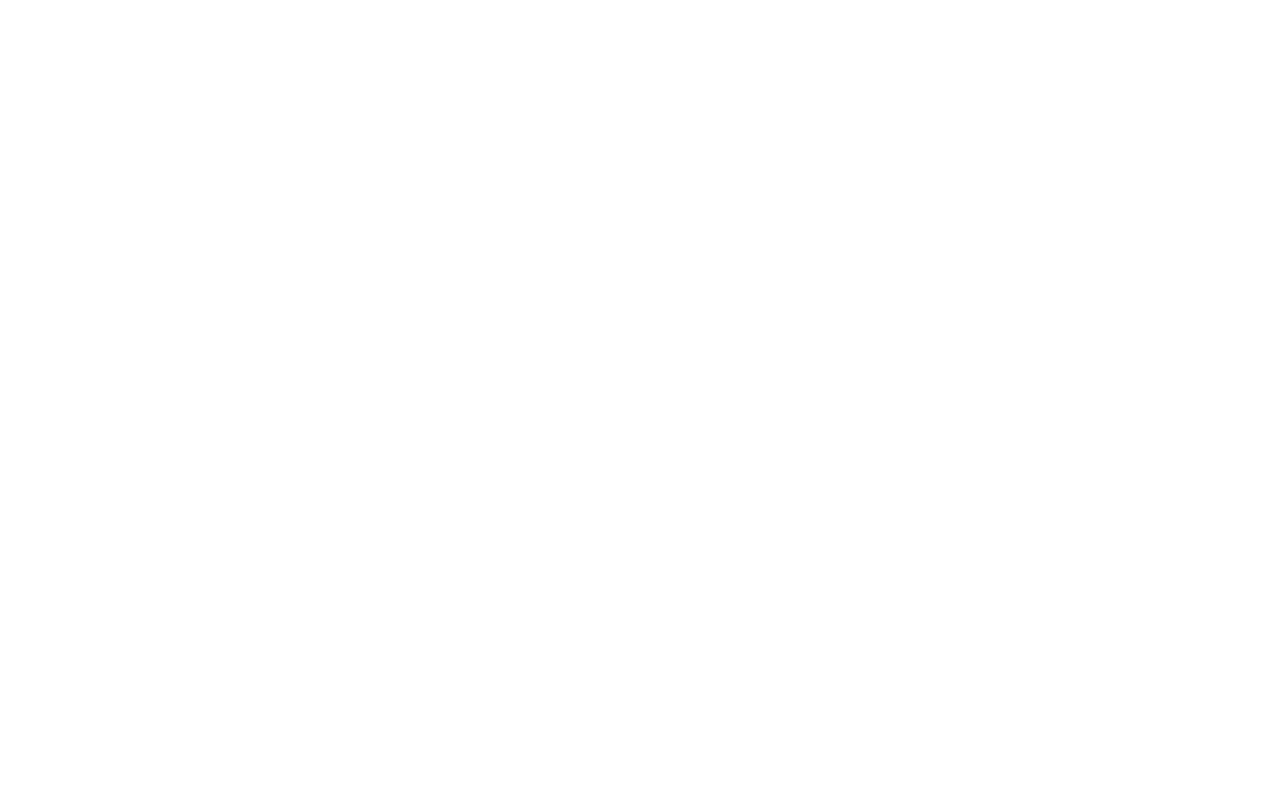
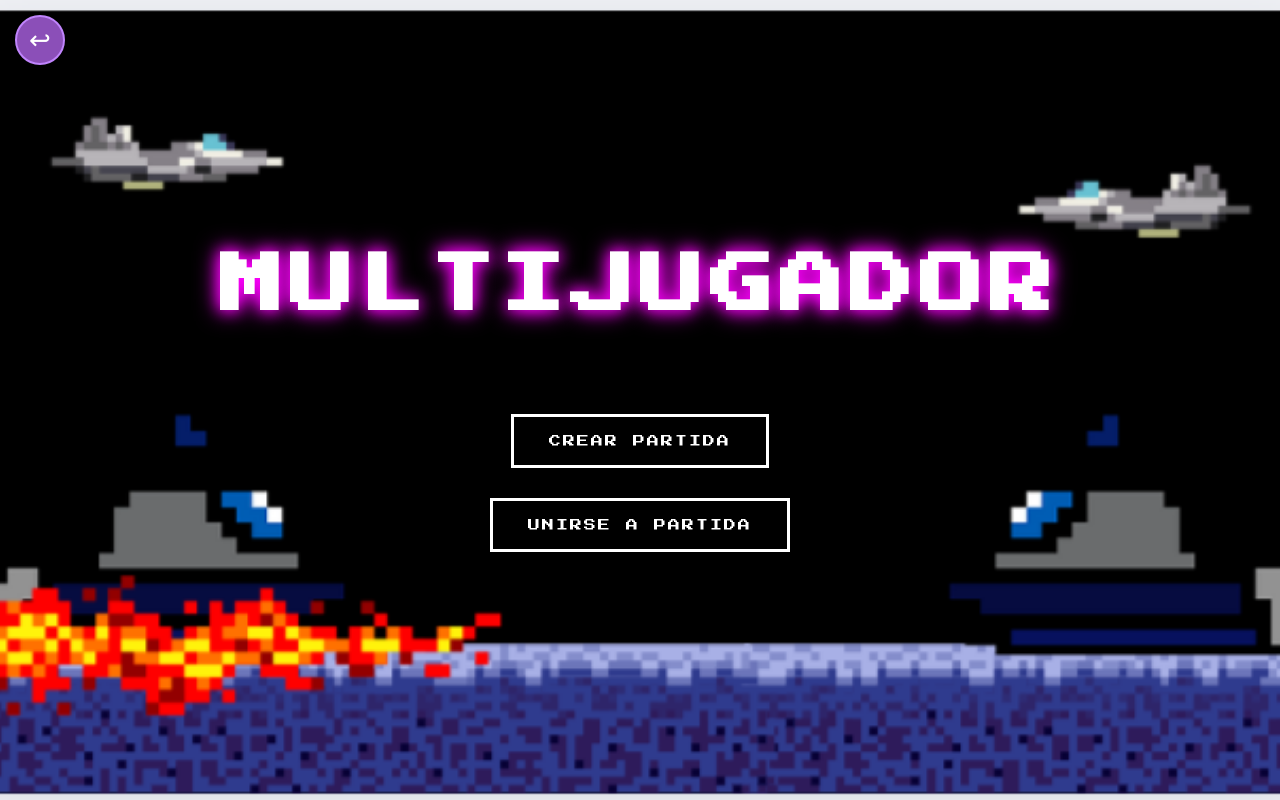
Before and after one commit to YirmanFonecaU/batalla-naval, a React (Vite) app: page /multiplayer in a window 1280 px wide. Before the commit this address had no page. Built offline with nearby package versions, Linux system fonts and the light colour scheme.

Commit message:
Pantallas Multiplayer
Crear pantallas index multiplayer

```diff
--- a/src/view/App.jsx
+++ b/src/view/App.jsx
@@ -1,9 +1,13 @@
 import React from "react";
 import { Routes, Route, useNavigate } from "react-router-dom";
+
 import Tablero from "./Tablero";
 import Juego from "./Juego";
 import Ganaste from "./Ganaste";
 import Perdiste from "./Perdiste";
+import Multiplayer  from "./Multiplayer";
+import CrearPartida from "./CrearPartida";
+import UnirsePartida from "./UnirsePartida";
 import './styles/App.css';
 
 // Componente principal de la pantalla de inicio
@@ -15,7 +19,7 @@
   };
 
   const handlePlayFriend = () => {
-    navigate("/tablero");
+    navigate("/multiplayer");
   };
 
   return (
@@ -41,8 +45,11 @@
     <Routes>
       <Route path="/" element={<Home />} />
       <Route path="/tablero" element={<Tablero />} />
+      <Route path="/multiplayer" element={<Multiplayer />} />
       <Route path="/juego" element={<Juego />} />
       <Route path="/ganaste" element={<Ganaste />} />
+      <Route path="/crearPartida" element={<CrearPartida />} />
+      <Route path="/unirsePartida" element={<UnirsePartida />} />
       <Route path="/perdiste" element={<Perdiste />} />
     </Routes>
   );
--- /dev/null
+++ b/src/view/CrearPartida.jsx
@@ -0,0 +1,28 @@
+import { useNavigate } from "react-router-dom";
+import "./styles/Style.css";
+
+export default function CrearPartida() {
+    const navigate = useNavigate();
+    navigate("/crearPartida");
+
+    return (
+        <div className="home-page">
+            <div className="top-buttons">
+                <button className="icon-btn" onClick={() => navigate("/")}>↩</button>
+            </div>
+            <div className="container">
+
+                <h1 className="title">CREAR PARTIDA</h1>
+                <label htmlFor="nombre">123456</label>
+                <input
+                    type="text"
+                    id="nombre"
+                    name="nombre"
+                    placeholder="Ingresa tu nombre"
+                    style={{ fontSize: "20px", padding: "10px", width: "500px" }}
+                />
+                <button className="btn" onClick={() => navigate()}>Crear partida</button>
+            </div>
+        </div>
+    );
+}
--- /dev/null
+++ b/src/view/Multiplayer.jsx
@@ -0,0 +1,29 @@
+import React from "react";
+import { useNavigate } from "react-router-dom";
+import "./styles/Style.css";
+import CrearPartida from "./CrearPartida";
+import UnirsePartida from "./UnirsePartida";
+
+export default function Multiplayer() {
+    const navigate = useNavigate();
+    navigate("/multiplayer");
+    const handleCreate = () => {
+        navigate("/crearPartida");
+    }
+
+  return (
+    <div className="home-page">
+      <div className="container">
+        <div className="top-buttons">
+        <button className="icon-btn" onClick={() => navigate("/")}>↩</button>
+        </div>
+        <h1 className="title">MULTIJUGADOR</h1>
+        <div className="buttons">
+            <button className="btn" onClick={handleCreate}>CREAR PARTIDA </button>
+            <button className="btn"onClick={() => navigate("/unirsePartida")}>UNIRSE A PARTIDA</button>
+        </div>
+
+      </div>
+    </div>
+  );
+};
--- /dev/null
+++ b/src/view/UnirsePartida.jsx
@@ -0,0 +1,22 @@
+import { useNavigate } from "react-router-dom";
+import "./styles/Style.css";
+
+export default function UnirsePartida() {
+    const navigate = useNavigate();
+    navigate("/unirsePartida");
+
+    return (
+        <div className="home-page">
+            <div className="container">
+                <div className="top-buttons">
+                <button className="icon-btn" onClick={() => navigate("/")}>↩</button>
+                </div>
+                <h1 className="title">UNIRSE A PARTIDA</h1>
+                <input type="text" id="nombre" name="nombre" placeholder="Ingresa tu nombre" style={{ fontSize: "20px", padding: "10px", width: "520px" }}></input>
+                <input type="text" id="codigoPartida" name="codigoPartida" placeholder="Ingresa codigo de partida" style={{ fontSize: "20px", padding: "10px", width: "520px" }}></input>
+                <button className="btn" onClick={() => navigate()}>Unirse a partida</button>
+
+            </div>
+        </div>
+    );
+}
```
